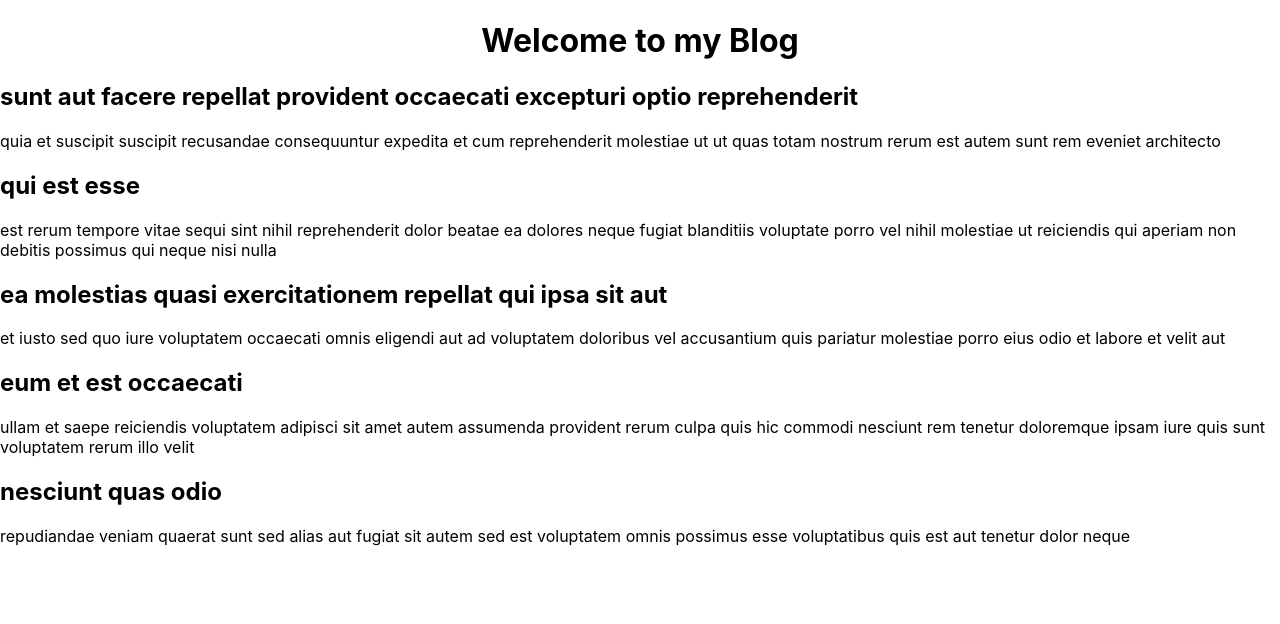
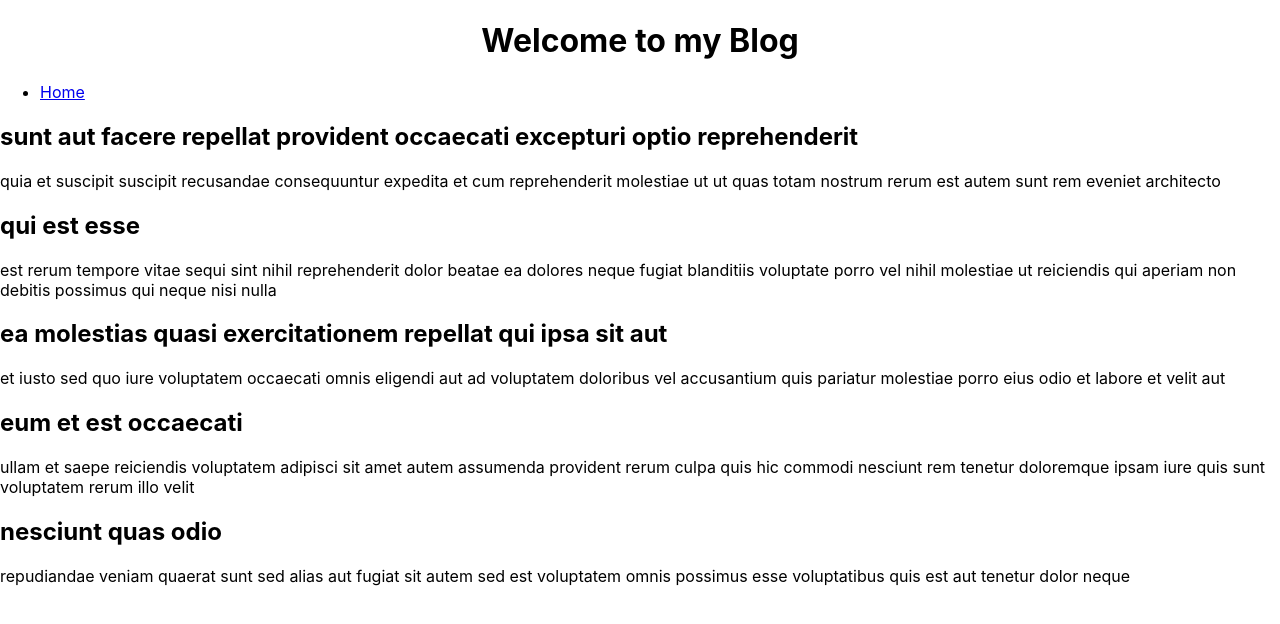
Before and after one commit to Lashirova/Blog-Post-React, a React (Create React App) app: page / in a window 1280 px wide. Shown: the top 624 px of the page. Built offline with nearby package versions, Linux system fonts and the light colour scheme.

Commit message:
Add router package

```diff
--- a/package.json
+++ b/package.json
@@ -8,6 +8,7 @@
     "@testing-library/user-event": "^12.6.0",
     "react": "^17.0.1",
     "react-dom": "^17.0.1",
+    "react-router-dom": "^5.2.0",
     "react-scripts": "4.0.1",
     "web-vitals": "^0.2.4"
   },
--- a/src/App.js
+++ b/src/App.js
@@ -1,4 +1,10 @@
 import './App.css';
+import {
+  BrowserRouter as Router,
+  Switch,
+  Route,
+  Link
+} from "react-router-dom";
 import Posts from "./components/Posts.js";
 
 const posts = [
@@ -29,7 +35,26 @@
   return (
     <div>
       <h1 className="text-center">Welcome to my Blog</h1>
-      <Posts blogPosts={posts}/>
+
+      <Router>
+        <div>
+          <nav>
+            <ul>
+              <li>
+                <Link to="/">Home</Link>
+              </li>
+            </ul>
+          </nav>
+
+          {/* A <Switch> looks through its children <Route>s and
+              renders the first one that matches the current URL. */}
+          <Switch>
+            <Route path="/">
+              <Posts blogPosts={posts}/>
+            </Route>
+          </Switch>
+        </div>
+      </Router>
     </div>
   );
 }
```
Also changed, not shown: 1 other file (tests, documents, lock files or other folders).
